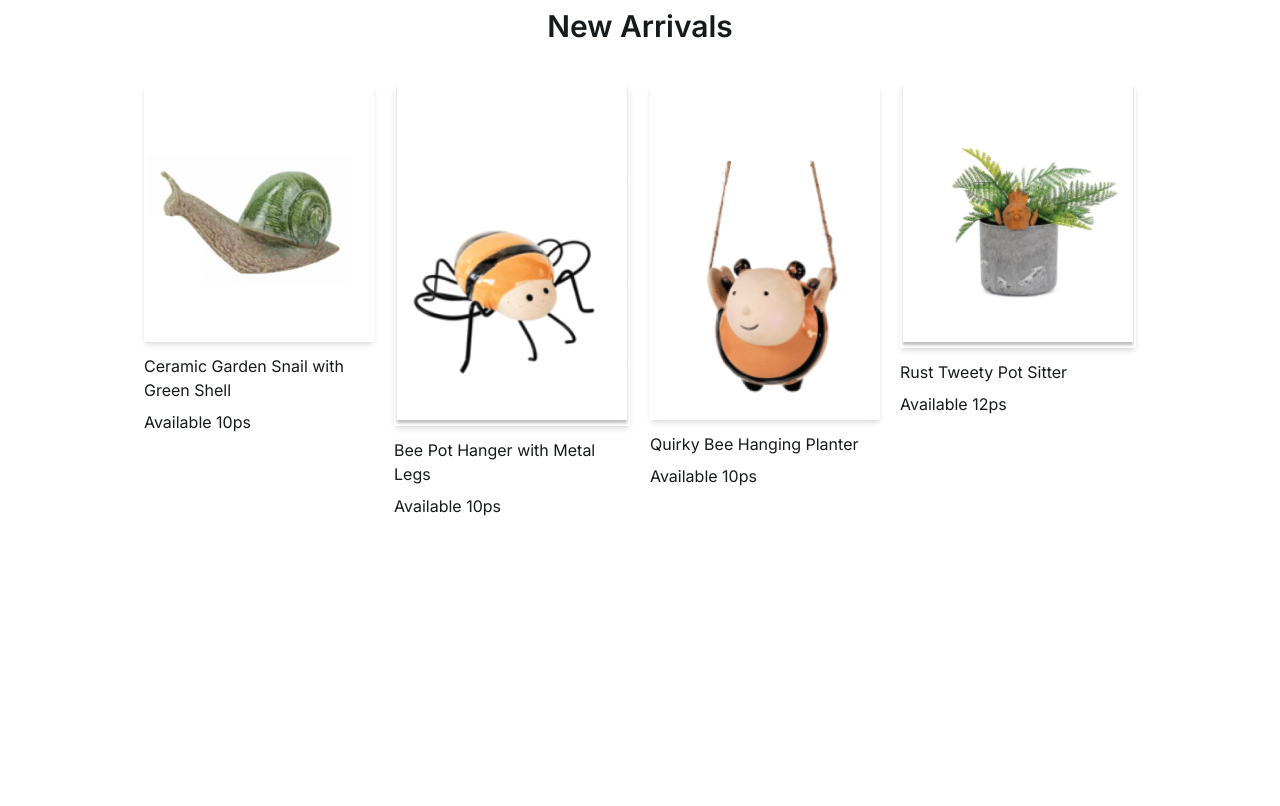
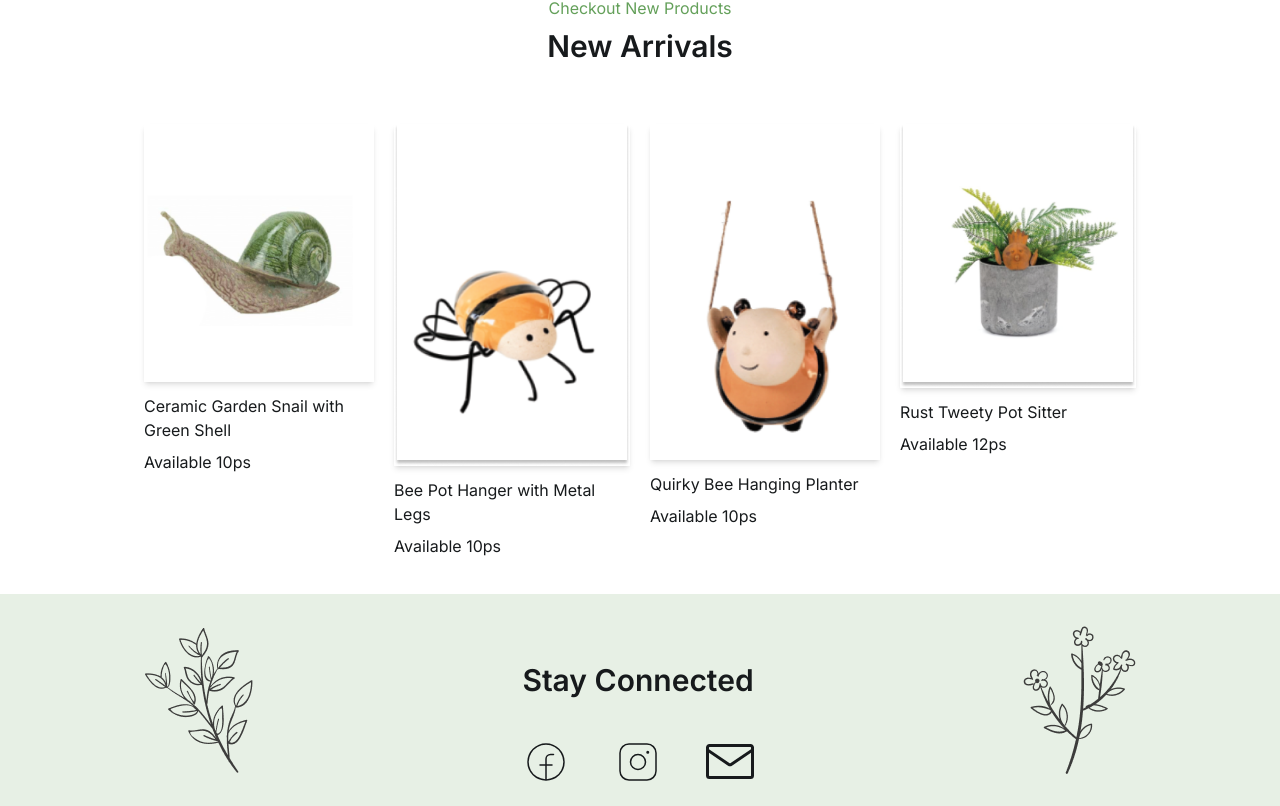
Before and after one commit to jibon-roy/pottrs-shed-work, a React (Vite) app: page / in a window 1280 px wide. Shown: the part 935-1741 px from the top of the page. Before the commit the page ends 1489 px from the top, so only its background shows below. Built offline with nearby package versions, Linux system fonts and the light colour scheme.

Commit message:
connected section add to home

```diff
--- a/src/components/mainHeading/Heading.jsx
+++ b/src/components/mainHeading/Heading.jsx
@@ -1,6 +1,6 @@
 const Heading = ({ children, title }) => {
   return (
-    <div className="flex justify-center flex-col my-5 items-center">
+    <div className="flex justify-center flex-col my-10 items-center">
       <p className="font-Inter text-base text-primary-green">{title}</p>
       <h3 className="text-3xl font-Inter font-semibold mt-2">{children}</h3>
     </div>
--- /dev/null
+++ b/src/components/pages/home/ConnectedSection.jsx
@@ -0,0 +1,40 @@
+import React from "react";
+import Section from "../../Section/Section";
+import FlexSection from "../../Section/FlexSection";
+import bg1 from "../../../assets/bg_texture/Vector3.png";
+import bg2 from "../../../assets/bg_texture/Vector3_1.png";
+import { PiFacebookLogoThin } from "react-icons/pi";
+import { PiInstagramLogoThin } from "react-icons/pi";
+import { GoMail } from "react-icons/go";
+import Heading from "../../mainHeading/Heading";
+
+const ConnectedSection = () => {
+  return (
+    <Section className="bg-secondary-green py-5">
+      <FlexSection className="items-center justify-between">
+        <div>
+          <img src={bg1} alt="" />
+        </div>
+        <div>
+          <Heading>Stay Connected</Heading>
+          <FlexSection className="text-5xl justify-between w-full">
+            <a href="#">
+              <PiFacebookLogoThin />
+            </a>
+            <a href="#">
+              <PiInstagramLogoThin />
+            </a>
+            <a href="#">
+              <GoMail />
+            </a>
+          </FlexSection>
+        </div>
+        <div>
+          <img src={bg2} alt="" />
+        </div>
+      </FlexSection>
+    </Section>
+  );
+};
+
+export default ConnectedSection;
--- a/src/pages/MainPages/home/Home.jsx
+++ b/src/pages/MainPages/home/Home.jsx
@@ -2,6 +2,7 @@ import { Carousel } from "@material-tailwind/react";
 import MenuSection from "../../../components/menu/Menu";
 import CultivateSection from "../../../components/pages/home/Cultivate";
 import ArrivalsSection from "../../../components/pages/home/ArrivalsSection";
+import ConnectedSection from "../../../components/pages/home/ConnectedSection";
 
 const Home = () => {
   return (
@@ -28,6 +29,7 @@ const Home = () => {
         <CultivateSection />
       </Carousel>
       <ArrivalsSection />
+      <ConnectedSection />
     </>
   );
 };
```
Also changed, not shown: src/assets/bg_texture/Vector3.png (added), src/assets/bg_texture/Vector3_1.png (added).
